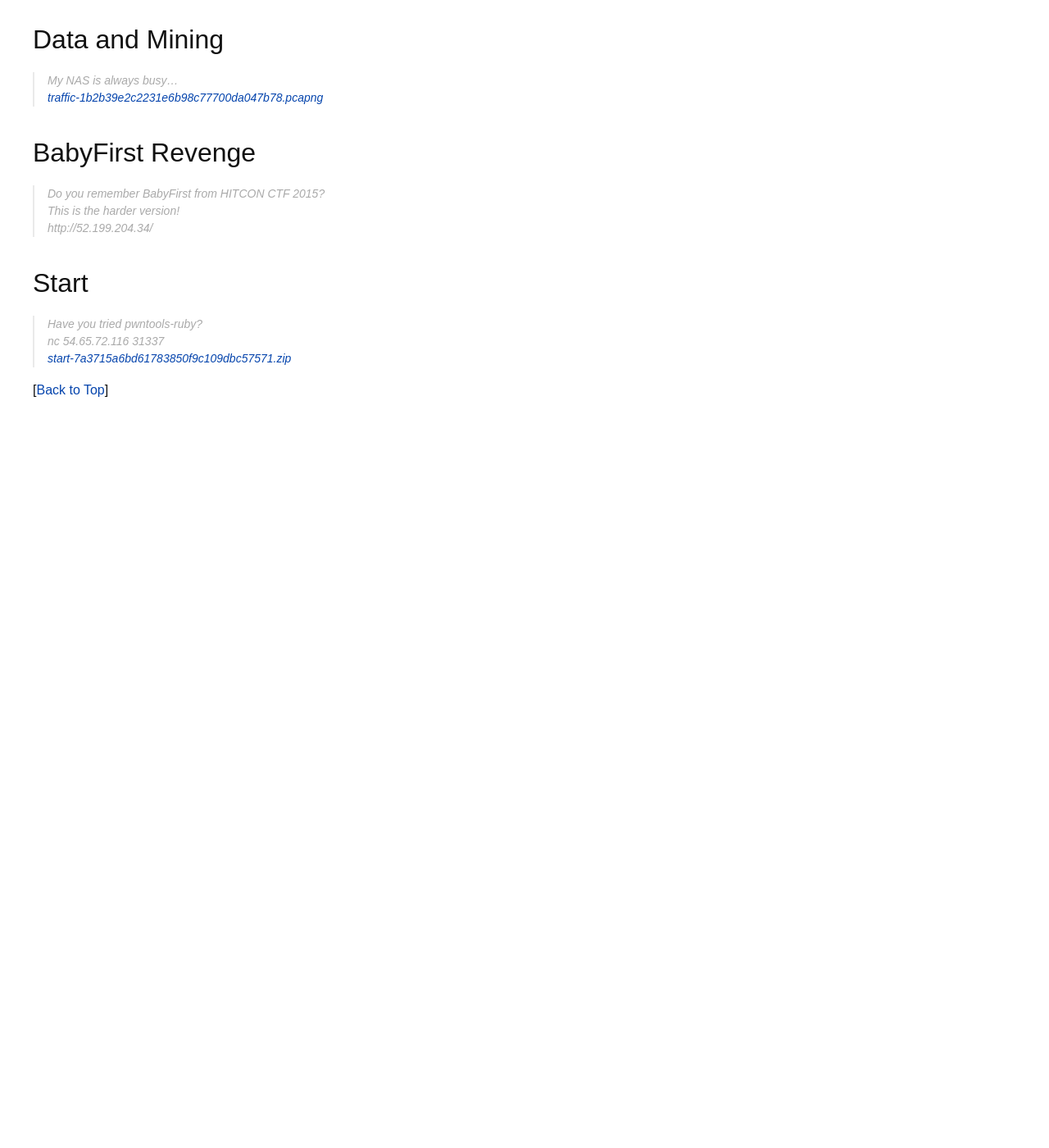
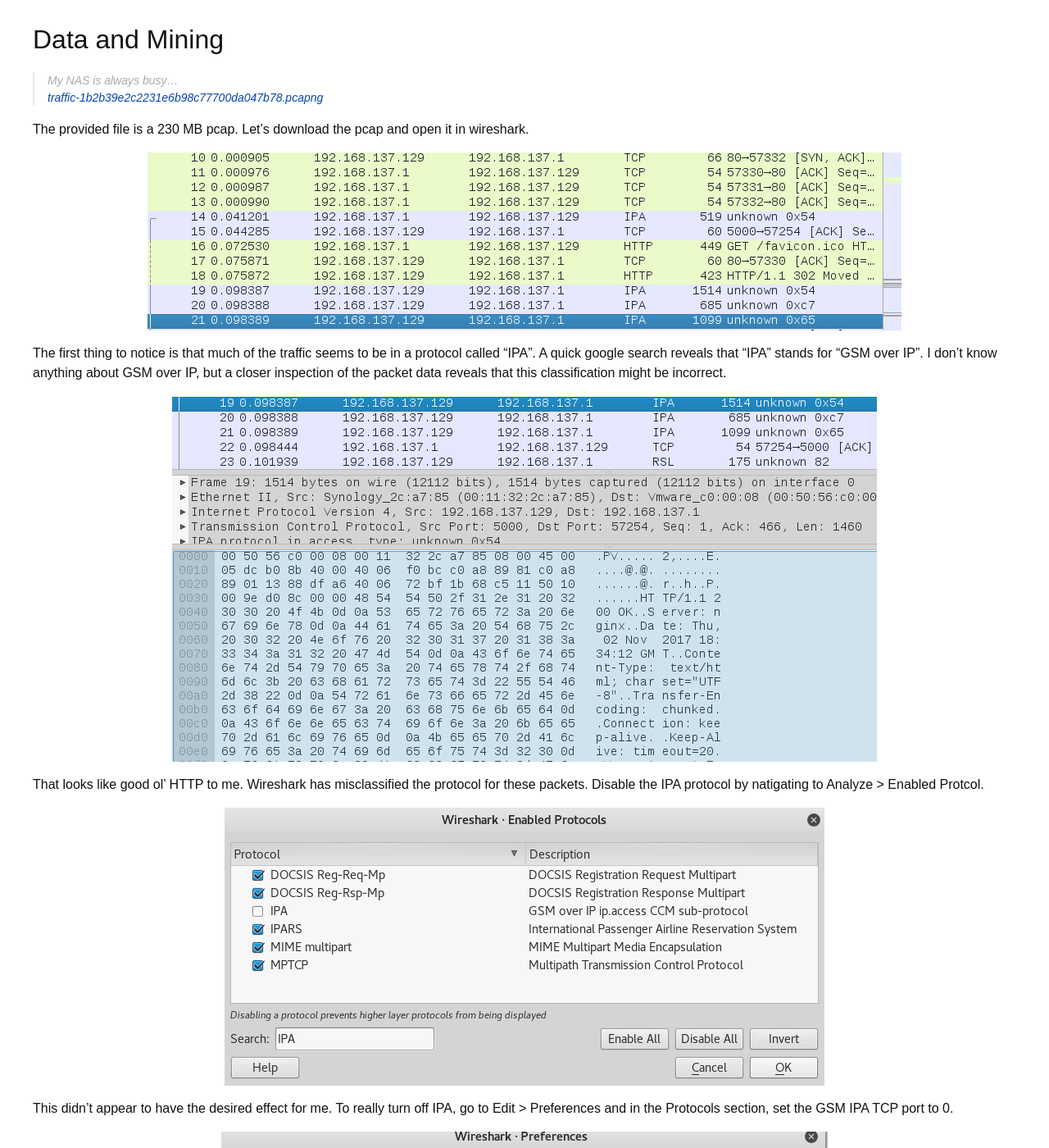
Before and after one commit to R3dCr3sc3nt/R3dCr3sc3nt.github.io, a Jekyll site: the page built from _posts/2017-11-08-HITCON-CTF-2017.md, in a window 1280 px wide and 1400 px high, scrolled down 762 px. Shown: the whole window at 82% size. Built offline with Jekyll 4.4.1, drawn with Linux system fonts in a browser that asks for light colours; some web fonts are replaced; before the commit the page ends 1330 px from its top, so only the background shows below that; some of the changed text lies outside the part shown.

Commit message:
add writeup for data & mining

```diff
--- a/_posts/2017-11-08-HITCON-CTF-2017.md
+++ b/_posts/2017-11-08-HITCON-CTF-2017.md
@@ -29,6 +29,31 @@
 > My NAS is always busy...
 > [traffic-1b2b39e2c2231e6b98c77700da047b78.pcapng](https://xmunoz.com/ctfs/hitcon2017/traffic-1b2b39e2c2231e6b98c77700da047b78.pcapng)
 
+The provided file is a 230 MB pcap. Let's download the pcap and open it in wireshark.
+
+![Wireshark pcap](/assets/hitcon2017/wireshark.png)
+
+The first thing to notice is that much of the traffic seems to be in a protocol called "IPA". A quick google search reveals that "IPA" stands for "GSM over IP". I don't know anything about GSM over IP, but a closer inspection of the packet data reveals that this classification might be incorrect.
+
+![ipa packet](/assets/hitcon2017/ipa.png)
+
+That looks like good ol' HTTP to me. Wireshark has misclassified the protocol for these packets. Disable the IPA protocol by natigating to Analyze > Enabled Protcol.
+
+![disable ipa](/assets/hitcon2017/ipadisable.png)
+
+This didn't appear to have the desired effect for me. To really turn off IPA, go to Edit > Preferences and in the Protocols section, set the GSM IPA TCP port to 0.
+
+![disable ipa again](/assets/hitcon2017/ipadisable2.png)
+
+This causes wireshark to rescan the whole packet capture, which can take a while depending on your hardware. Now the packet capture should look something like this.
+
+![new packet capture](/assets/hitcon2017/newcapture.png)
+
+It's now possible to follow the TCP streams and look for interesting data. To look at a particular stream, right click any packet > Follow... > TCP Stream.
+
+![follow tcp stream](/assets/hitcon2017/followstream.png)
+
+The flag is found in stream 42, which can be filtered for with the expression `tcp.stream eq 42`. The flag is `hitcon{BTC_is_so_expensive_$$$$$$$}`.
 
 ## BabyFirst Revenge
 
```
Also changed, not shown: assets/hitcon2017/followstream.png (added), assets/hitcon2017/ipa.png (added), assets/hitcon2017/ipadisable.png (added), assets/hitcon2017/ipadisable2.png (added), assets/hitcon2017/newcapture.png (added), assets/hitcon2017/wireshark.png (added), 2 other files.
